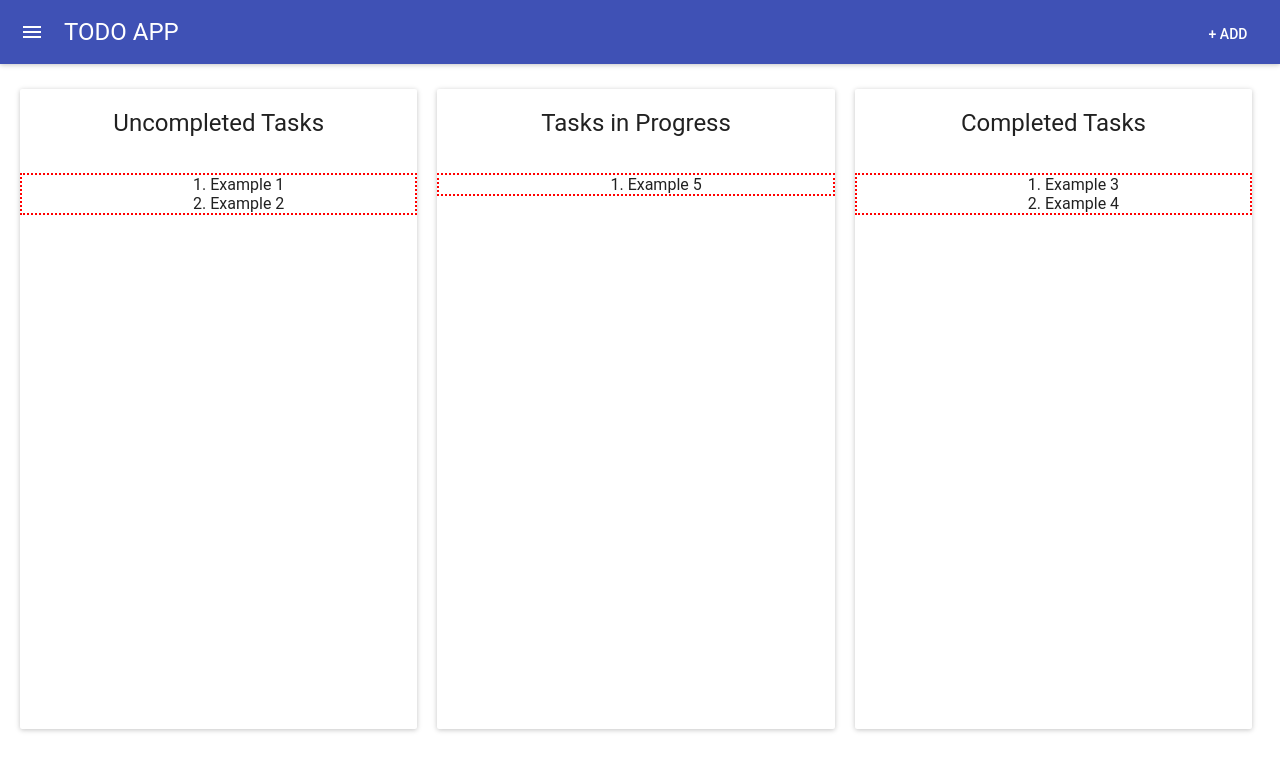
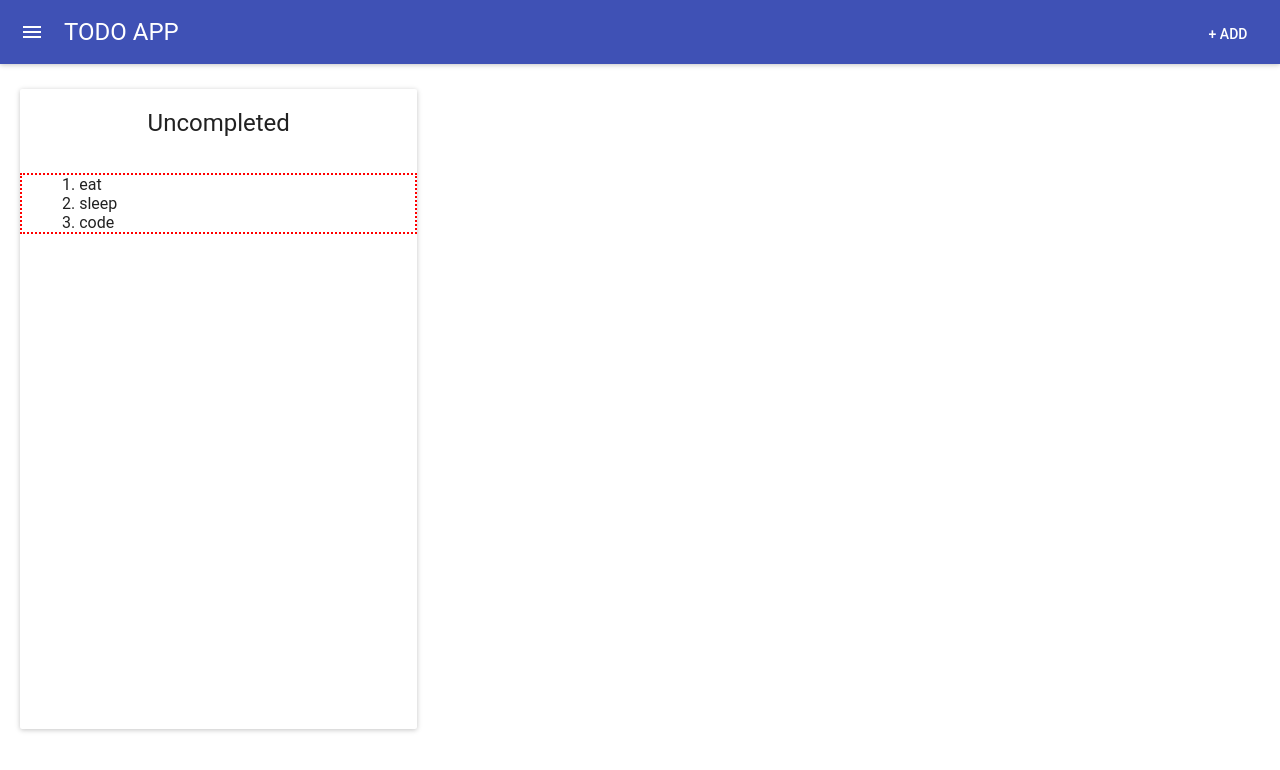
Before and after one commit to jjspetz/project-manager, a React (Create React App) app: page / in a window 1280 px wide. Shown: the top 770 px of the page. Built offline with nearby package versions, Linux system fonts and the light colour scheme; what react-tap-event-plugin would draw is missing.

Commit message:
factored out column component

```diff
--- /dev/null
+++ b/src/column.jsx
@@ -0,0 +1,22 @@
+import React, { Component } from 'react';
+import {Card, CardTitle} from 'material-ui/Card';
+import RaisedButton from 'material-ui/RaisedButton';
+
+class Column extends Component {
+  render() {
+    return (
+      <div className='mainDisplay'>
+        <Card className='card'>
+          <CardTitle title={this.props.title}/>
+          <ol id={this.props.title}>
+            {this.props.tasks.map((task) =>
+              <li key={task}>{task}</li>
+            )}
+          </ol>
+        </Card>
+      </div>
+    );
+  }
+}
+
+export default Column
--- a/src/todo.css
+++ b/src/todo.css
@@ -12,5 +12,6 @@
 }
 .card ol {
   list-style-position: inside;
+  text-align: left;
   border: 2px dotted red;
 }
--- a/src/todo.jsx
+++ b/src/todo.jsx
@@ -1,4 +1,5 @@
 import React, { Component } from 'react';
+import Column from './column';
 import {Card, CardTitle} from 'material-ui/Card';
 import RaisedButton from 'material-ui/RaisedButton';
 import './todo.css';
@@ -10,28 +11,7 @@ class Todo extends Component {
   render() {
     return (
       <div className='mainDisplay'>
-        <Card className='card'>
-          <CardTitle title="Uncompleted Tasks"/>
-          <ol id='uTask'>
-            <li>Example 1</li>
-            <li>Example 2</li>
-          </ol>
-        </Card>
-
-        <Card className='card'>
-          <CardTitle title="Tasks in Progress"/>
-          <ol id='중Task'>
-            <li>Example 5</li>
-          </ol>
-        </Card>
-
-        <Card className='card'>
-          <CardTitle title="Completed Tasks"/>
-          <ol id='cTask'>
-            <li>Example 3</li>
-            <li>Example 4</li>
-          </ol>
-        </Card>
+        <Column title='Uncompleted' tasks={['eat', 'sleep', 'code']} />
       </div>
     )
   };
```
